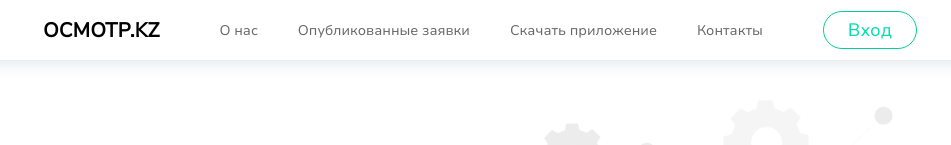
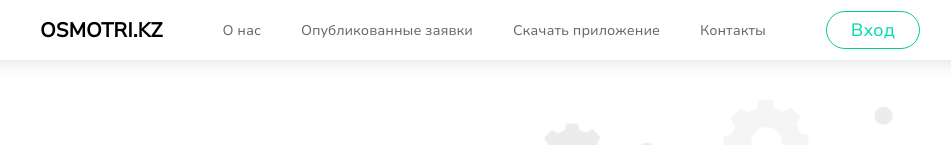
Before and after one commit to realibi-dev/osmotrkz-test, a Next.js app: page / in a window 1280 px wide. Shown: the top 145 px of the page, without its empty margins (160-1111 px from the left). Built offline with nearby package versions, Linux system fonts and the light colour scheme.

Commit message:
changed site title

```diff
--- a/components/Header/index.js
+++ b/components/Header/index.js
@@ -45,7 +45,7 @@ export default function Header() {
             <div>
                 <div className={styles.mobileContainer} style={{ backgroundColor: '#fff' }}>
                     <div className={styles.mobileLogo} style={{ backgroundColor: '#fff' }}>
-                        <Link href={'/'}>ОСМОТР.KZ</Link>
+                        <Link href={'/'}>OSMOTRI.KZ</Link>
                     </div>
                     <div
                         style={{
@@ -86,7 +86,7 @@ export default function Header() {
             <div>
                 <div className={styles.mobileContainer} style={{ backgroundColor: '#fff' }}>
                     <div className={styles.mobileLogo} style={{ backgroundColor: '#fff' }}>
-                        <Link href={'/'}>ОСМОТР.KZ</Link>
+                        <Link href={'/'}>OSMOTRI.KZ</Link>
                     </div>
                     <div
                         style={{
@@ -127,7 +127,7 @@ export default function Header() {
         return (
             <div className={styles.container}>
                 <div className={styles.logo}>
-                    <Link href={'/'}>ОСМОТР.KZ</Link>
+                    <Link href={'/'}>OSMOTRI.KZ</Link>
                 </div>
                 <div>
                     <ul className={styles.menu}>
@@ -152,7 +152,7 @@ export default function Header() {
         return (
             <div className={styles.container}>
                 <div className={styles.logo}>
-                    <Link href={'/'}>ОСМОТР.KZ</Link>
+                    <Link href={'/'}>OSMOTRI.KZ</Link>
                 </div>
                 <div>
                     <ul className={styles.menu}>
```
